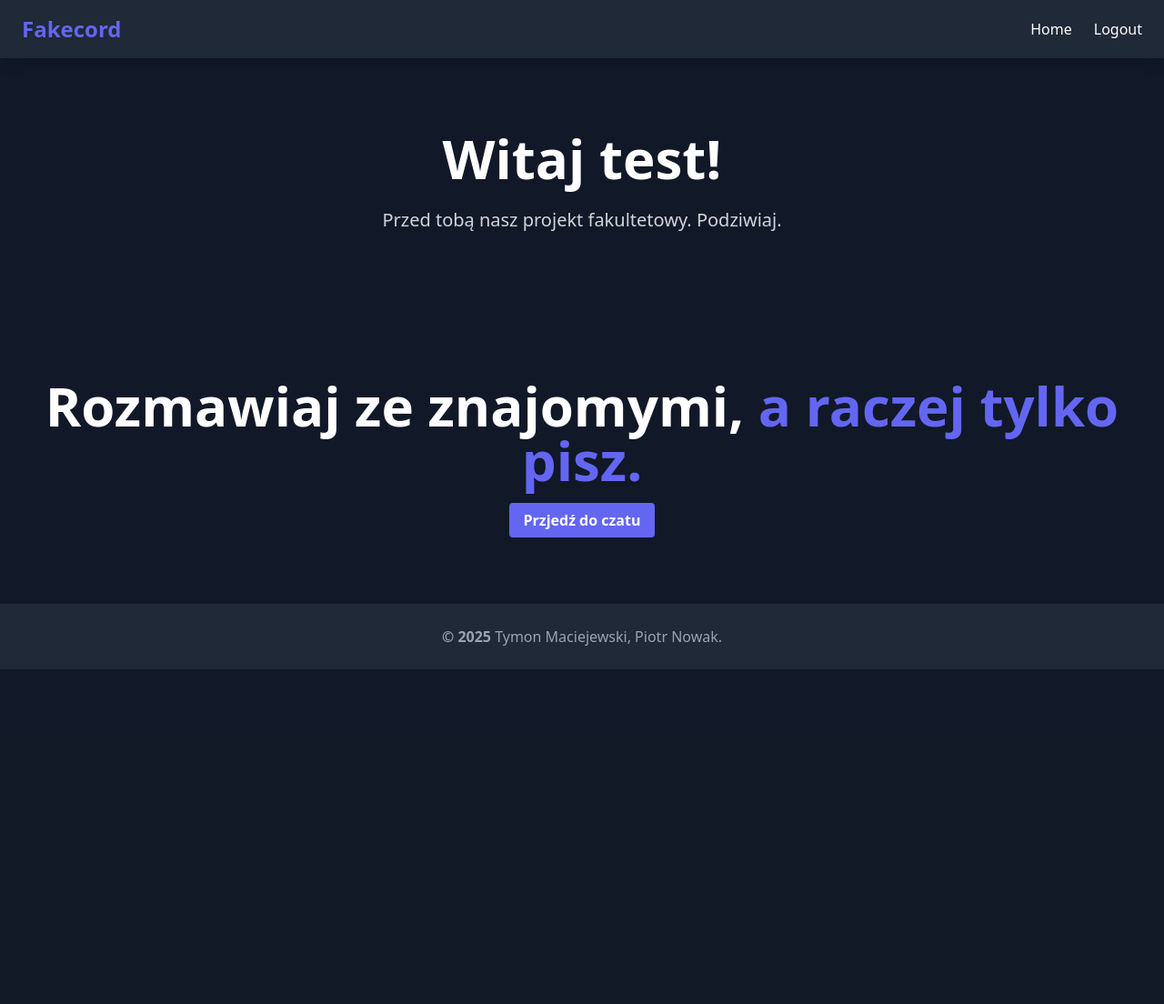
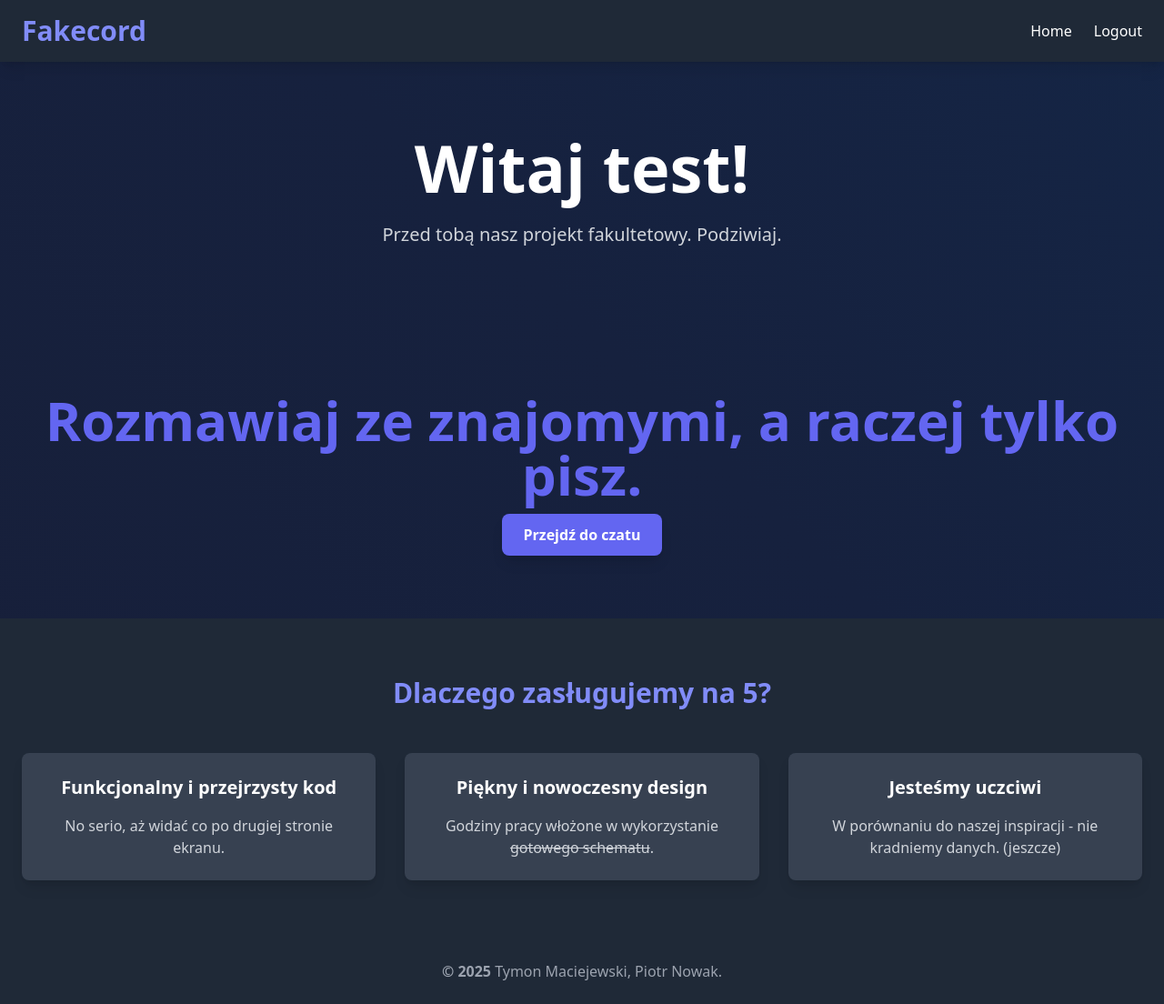
Before and after one commit to Neten1/fakecord, a Flask app: page / in a window 1280 px wide. Shown: the whole page at 91% size. Before the commit the page ends 736 px from the top, so only its background shows below. Run offline with Flask 3, Linux system fonts and the light colour scheme; a user stored in the database is signed in; some libraries are stand-ins or nearby versions.

Commit message:
dodanie pliku
zmiany w menu głównym

```diff
--- a/templates/index.html
+++ b/templates/index.html
@@ -4,69 +4,76 @@
   <meta charset="UTF-8">
   <title>Home</title>
   <script src="https://cdn.tailwindcss.com"></script>
+  <style>
+    body {
+      background: linear-gradient(45deg, #1a1a2e, #16213e, #0f3460);
+      background-size: 400% 400%;
+      animation: gradientBG 10s ease infinite;
+    }
+    @keyframes gradientBG {
+      0% { background-position: 0% 50%; }
+      50% { background-position: 100% 50%; }
+      100% { background-position: 0% 50%; }
+    }
+  </style>
 </head>
-<body class="bg-gray-900 text-white">
-  <header class="bg-gray-800 shadow-lg">
-    <div class="container mx-auto flex items-center justify-between py-4 px-6">
-      <h1 class="text-2xl font-bold text-indigo-500">Fakecord</h1>
+<body class="text-white">
+  <header class="bg-gray-800 shadow-lg py-4">
+    <div class="container mx-auto flex items-center justify-between px-6">
+      <h1 class="text-3xl font-bold text-indigo-400">Fakecord</h1>
       <nav class="flex items-center gap-6">
         <a href="#" class="hover:text-indigo-400">Home</a>
         {% if current_user.is_authenticated %}
           <a href="{{ url_for('logout') }}" class="hover:text-indigo-400">Logout</a>
         {% else %}
           <a href="{{ url_for('login') }}" class="hover:text-indigo-400">Login</a>
-        <a href="{{ url_for('register') }}" class="hover:text-indigo-400">Register</a>
+          <a href="{{ url_for('register') }}" class="hover:text-indigo-400">Register</a>
         {% endif %}
       </nav>
     </div>
   </header>
   <section class="text-center py-20 px-6">
-    <h2 class="text-4xl md:text-6xl font-extrabold mb-6">Witaj {{ current_user.username if current_user.is_authenticated else 'nieznajomy' }}!</h2>
+    <h2 class="text-5xl md:text-7xl font-extrabold mb-6">Witaj {{ current_user.username if current_user.is_authenticated else 'nieznajomy' }}!</h2>
     <p class="text-lg md:text-xl text-gray-300">Przed tobą nasz projekt fakultetowy. Podziwiaj.</p>
   </section>
-<!-- Hero Section -->
   <section class="text-center py-20 px-6">
     <div class="container mx-auto">
-      <h2 class="text-4xl md:text-6xl font-extrabold mb-6">
-        Rozmawiaj ze znajomymi, <span class="text-indigo-500">a raczej tylko pisz.</span>
+      <h2 class="text-5xl md:text-6xl font-extrabold mb-6 text-indigo-500">
+        Rozmawiaj ze znajomymi, a raczej tylko pisz.
       </h2>
       {% if not current_user.is_authenticated %}
       <p class="text-lg md:text-xl text-gray-300 mb-10">
-        Przeżyj coś co nigdy nie powstało - wysyłaj wiadomości... do innych ludzi! (jeśli starczy budżetu na serwer)
+        Przeżyj coś co nigdy nie powstało - wysyłaj wiadomości... do innych ludzi!
       </p>
-      <a href="{{ url_for('login') }}" class="bg-indigo-500 hover:bg-indigo-600 text-white font-bold py-2 px-4 rounded">
+      <a href="{{ url_for('login') }}" class="bg-indigo-500 hover:bg-indigo-600 text-white font-bold py-3 px-6 rounded-lg shadow-lg transform hover:scale-105 transition-transform">
       Zaczynamy
       </a>
       {% else %}
-      <a href="{{ url_for('chat') }}" class="bg-indigo-500 hover:bg-indigo-600 text-white font-bold py-2 px-4 rounded">
-      Przjedź do czatu
+      <a href="{{ url_for('chat') }}" class="bg-indigo-500 hover:bg-indigo-600 text-white font-bold py-3 px-6 rounded-lg shadow-lg transform hover:scale-105 transition-transform">
+      Przejdź do czatu
       </a>
       {% endif %}
     </div>
   </section>
-  {% if not current_user.is_authenticated %}
-<!-- Features Section -->
   <section class="bg-gray-800 py-16 px-6">
     <div class="container mx-auto">
-      <h3 class="text-3xl font-bold text-center mb-12">Dlaczego zasługujemy na 5?</h3>
+      <h3 class="text-3xl font-bold text-center mb-12 text-indigo-400">Dlaczego zasługujemy na 5?</h3>
       <div class="grid md:grid-cols-3 gap-8">
-        <div class="bg-gray-700 p-6 rounded-lg shadow-lg text-center">
+        <div class="bg-gray-700 p-6 rounded-lg shadow-lg text-center transform hover:scale-105 transition-transform">
           <h4 class="text-xl font-semibold mb-4">Funkcjonalny i przejrzysty kod</h4>
           <p class="text-gray-300">No serio, aż widać co po drugiej stronie ekranu.</p>
         </div>
-        <div class="bg-gray-700 p-6 rounded-lg shadow-lg text-center">
+        <div class="bg-gray-700 p-6 rounded-lg shadow-lg text-center transform hover:scale-105 transition-transform">
           <h4 class="text-xl font-semibold mb-4">Piękny i nowoczesny design</h4>
           <p class="text-gray-300">Godziny pracy włożone w wykorzystanie <s>gotowego schematu</s>.</p>
         </div>
-        <div class="bg-gray-700 p-6 rounded-lg shadow-lg text-center">
+        <div class="bg-gray-700 p-6 rounded-lg shadow-lg text-center transform hover:scale-105 transition-transform">
           <h4 class="text-xl font-semibold mb-4">Jesteśmy uczciwi</h4>
           <p class="text-gray-300">W porównaniu do naszej inspiracji - nie kradniemy danych. (jeszcze)</p>
         </div>
       </div>
     </div>
   </section>
-  {% endif %}
-<!-- Footer -->
   <footer class="bg-gray-800 py-6">
     <div class="container mx-auto text-center text-gray-400">
       <p><b>&copy; 2025</b> Tymon Maciejewski, Piotr Nowak.</p>
```
